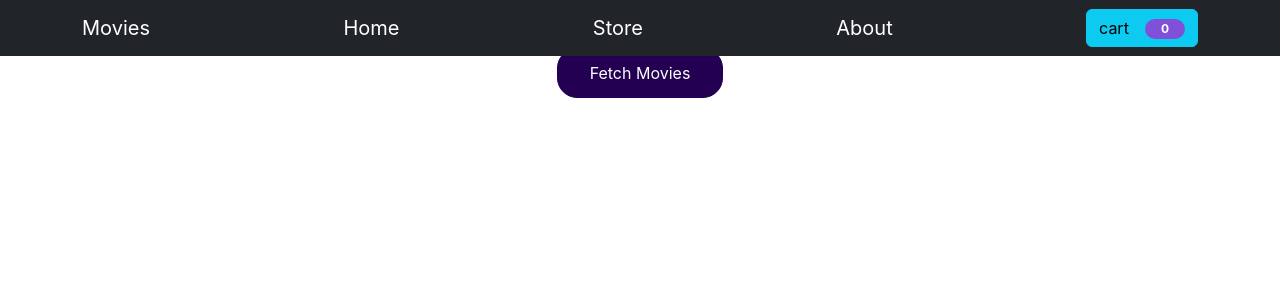
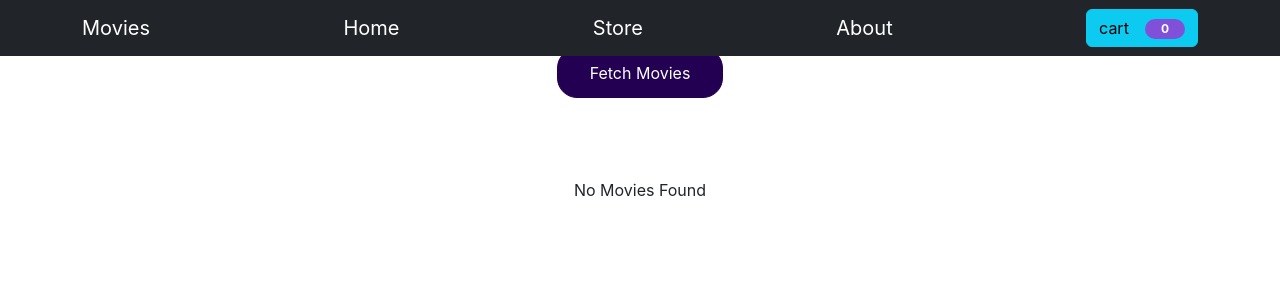
Before and after one commit to Raviteja1652/Ecommerce-Website, a React (Create React App) app: page /movies in a window 1280 px wide. Shown: the top 300 px of the page. Built offline with nearby package versions, Linux system fonts and the light colour scheme.

Commit message:
showing message while loading

```diff
--- a/src/Components/Movies/MoviesApp.js
+++ b/src/Components/Movies/MoviesApp.js
@@ -4,8 +4,10 @@
 import './App.css';
 
 function MoviesApp() {
-  const [movies, setMovies] = useState([])
+  const [movies, setMovies] = useState([]);
+  const [isLoading, setIsLoading] = useState(false);
   async function fetchMoviesHandler () {
+    setIsLoading(true)
     const response = await fetch('https://swapi.dev/api/films');
     const data = await response.json();
     const transMovies = data.results.map(movie => {
@@ -17,8 +19,9 @@
 
         }
       })
-      setMovies(transMovies)}
-
+      setMovies(transMovies)
+      setIsLoading(false)
+    }
 
   return (
     <React.Fragment>
@@ -26,7 +29,9 @@
         <button onClick={fetchMoviesHandler}>Fetch Movies</button>
       </section>
       <section>
-        <MoviesList movies={movies} />
+        {!isLoading && movies.length >0 && <MoviesList movies={movies} />}
+        {!isLoading && movies.length ==0 && <p>No Movies Found</p>}
+        {isLoading && <p>Loading Data. Please wait...</p>}
       </section>
     </React.Fragment>
   );
```
